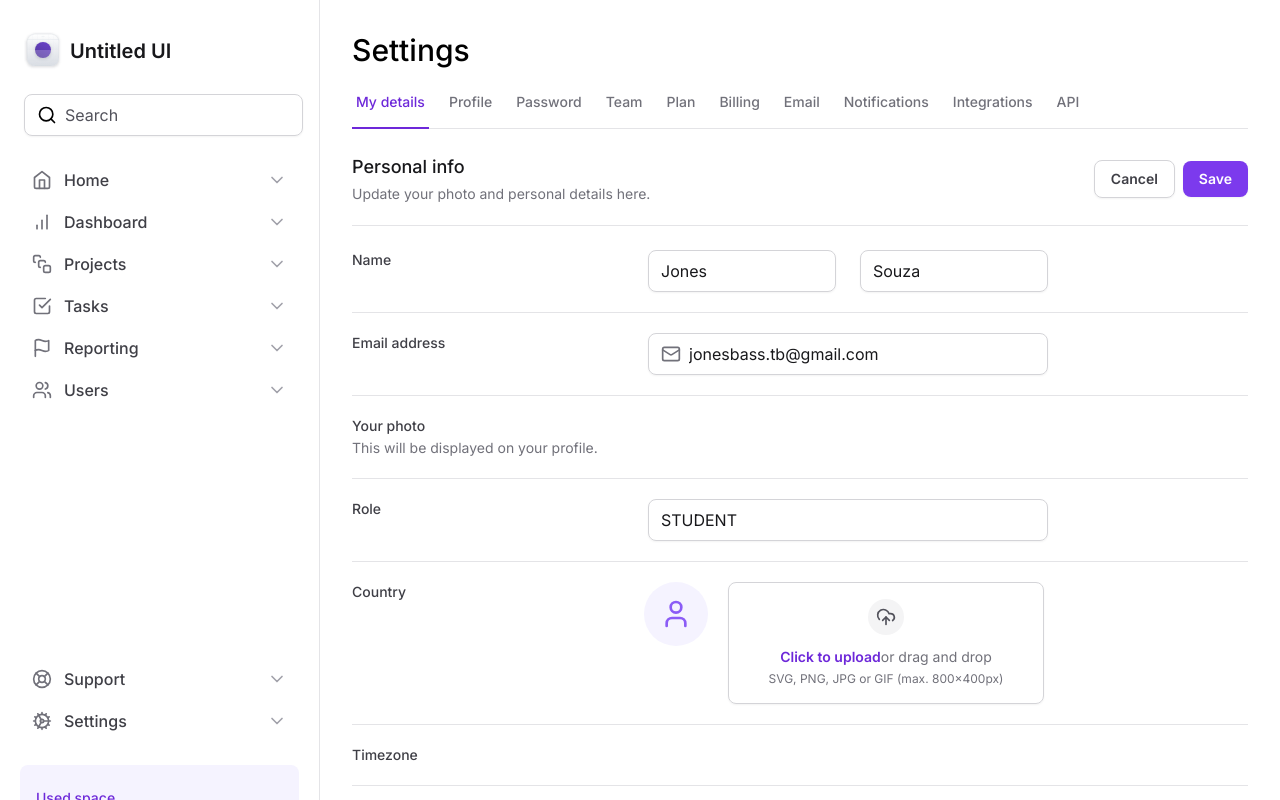
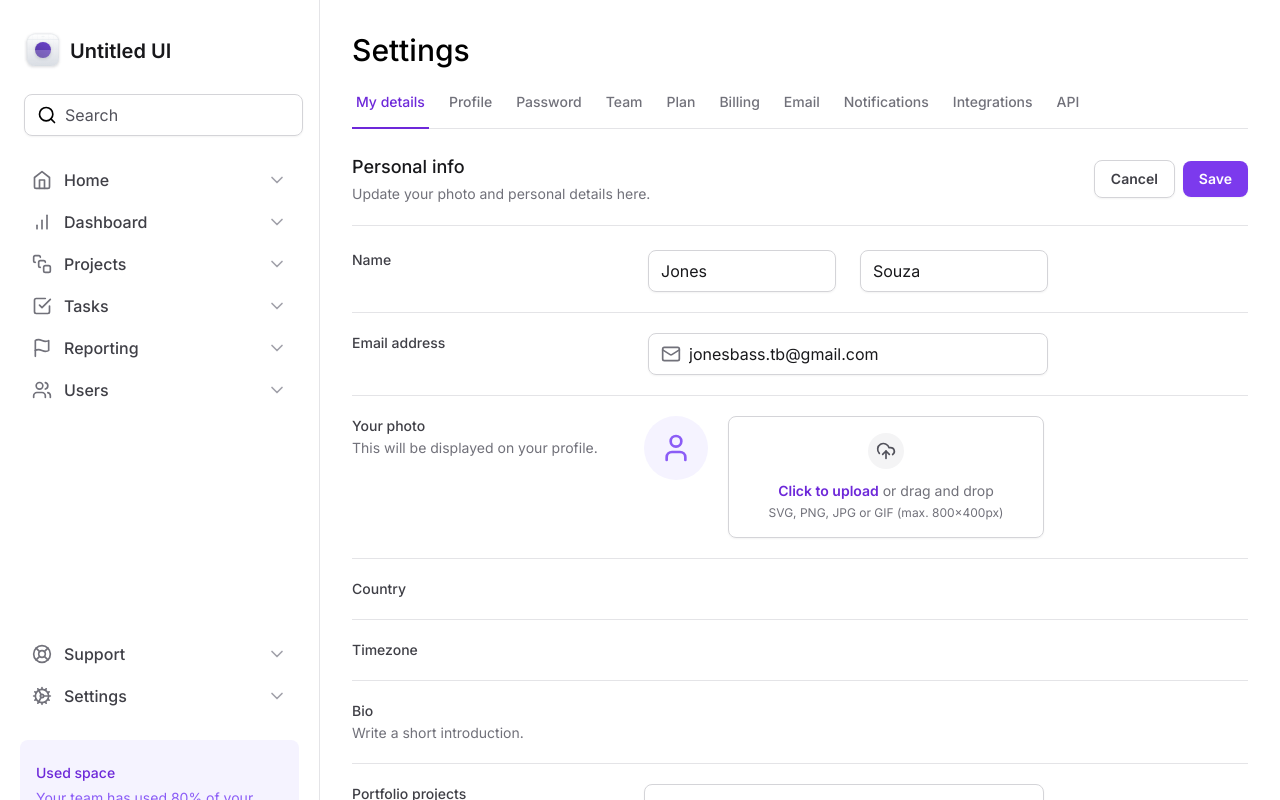
Before and after one commit to Jones-bass/tailwind-next, a Next.js app: page / in a window 1280 px wide. Shown: the top 800 px of the page. Built offline with nearby package versions, Linux system fonts and the light colour scheme.

Commit message:
Formulário - Contexto e preview da imagem

```diff
--- a/src/app/page.tsx
+++ b/src/app/page.tsx
@@ -1,6 +1,7 @@
 import { SettingsTabs } from '@/components/SettingsTabs'
 import * as Input from '@/components/Input'
 import { Mail, UploadCloud, User } from 'lucide-react'
+import * as FileInput from '../components/Form/FileInput'
 
 export default function Home() {
   return (
@@ -85,15 +86,11 @@ export default function Home() {
                 This will be displayed on your profile.
               </span>
             </label>
-          </div>
-
-          <div className="grid grid-cols-form gap-3 pt-5">
-            <label htmlFor="role" className="text-sm font-medium text-zinc-700">
-              Role
-            </label>
-            <Input.Root>
-              <Input.Control id="role" defaultValue="STUDENT" />
-            </Input.Root>
+            <FileInput.Root className="flex items-start gap-5">
+              <FileInput.ImagePreview />
+              <FileInput.Trigger />
+              <FileInput.Control />
+            </FileInput.Root>
           </div>
 
           <div className="grid grid-cols-form gap-3 pt-5">
@@ -103,34 +100,6 @@ export default function Home() {
             >
               Country
             </label>
-            <div className="flex items-start gap-5">
-              <div className="flex h-16 w-16 items-center justify-center rounded-full bg-violet-50">
-                <User className="h-8 w-8 text-violet-500" />
-              </div>
-
-              <label
-                htmlFor="photo"
-                className="group flex flex-1 cursor-pointer flex-col items-center gap-3 rounded-lg border border-zinc-300 px-6 py-4 text-center text-zinc-500 shadow-sm hover:border-violet-200 hover:bg-violet-25 hover:text-violet-500"
-              >
-                <div className="rounded-full border-6 border-zinc-50 bg-zinc-100 p-2 group-hover:border-violet-50 group-hover:bg-violet-100">
-                  <UploadCloud className="h-5 w-5 text-zinc-600 group-hover:text-violet-600" />
-                </div>
-
-                <div className="flex flex-col items-center gap-1">
-                  <span className="text-sm">
-                    <span className="font-semibold text-violet-700">
-                      Click to upload
-                    </span>
-                    or drag and drop
-                  </span>
-                  <span className="text-xs">
-                    SVG, PNG, JPG or GIF (max. 800x400px)
-                  </span>
-                </div>
-              </label>
-
-              <input type="file" className="sr-only" id="photo" />
-            </div>
             <div />
           </div>
 
@@ -164,7 +133,10 @@ export default function Home() {
                 Share a few snippets of your work.
               </span>
             </label>
-            <div />
+            <FileInput.Root>
+              <FileInput.Trigger />
+              <FileInput.Control multiple />
+            </FileInput.Root>
           </div>
 
           <div className="flex items-center justify-end gap-2 pt-5">
--- /dev/null
+++ b/src/components/Form/FileInput/Control.tsx
@@ -0,0 +1,30 @@
+'use client'
+
+import { ChangeEvent, ComponentProps } from 'react'
+import { useFileInput } from './Root'
+
+export type ControlProps = ComponentProps<'input'>
+
+export function Control(props: ControlProps) {
+  const { id, onFilesSelected } = useFileInput()
+
+  function handleFilesSelected(event: ChangeEvent<HTMLInputElement>) {
+    if (!event.target.files?.length) {
+      return
+    }
+
+    const files = Array.from(event.target.files)
+
+    onFilesSelected(files)
+  }
+
+  return (
+    <input
+      type="file"
+      className="sr-only"
+      id={id}
+      onChange={handleFilesSelected}
+      {...props}
+    />
+  )
+}
--- /dev/null
+++ b/src/components/Form/FileInput/ImagePreview.tsx
@@ -0,0 +1,34 @@
+'use client'
+
+import { User } from 'lucide-react'
+import { useFileInput } from './Root'
+import { useMemo } from 'react'
+
+export function ImagePreview() {
+  const { files } = useFileInput()
+
+  const previewURL = useMemo(() => {
+    if (files.length === 0) {
+      return null
+    }
+
+    return URL.createObjectURL(files[0])
+  }, [files])
+
+  if (previewURL === null) {
+    return (
+      <div className="flex h-16 w-16 items-center justify-center rounded-full bg-violet-50">
+        <User className="h-8 w-8 text-violet-500" />
+      </div>
+    )
+  }
+
+  return (
+    // eslint-disable-next-line @next/next/no-img-element
+    <img
+      src={previewURL}
+      alt=""
+      className="h-16 w-16 rounded-full object-cover"
+    />
+  )
+}
--- /dev/null
+++ b/src/components/Form/FileInput/Root.tsx
@@ -0,0 +1,32 @@
+'use client'
+
+import {
+  ComponentProps,
+  createContext,
+  useContext,
+  useId,
+  useState,
+} from 'react'
+
+export type RootProps = ComponentProps<'div'>
+
+type FileInputContextType = {
+  id: string
+  files: File[]
+  onFilesSelected: (files: File[]) => void
+}
+
+const FileInputContext = createContext({} as FileInputContextType)
+
+export function Root(props: RootProps) {
+  const id = useId()
+  const [files, setFiles] = useState<File[]>([])
+
+  return (
+    <FileInputContext.Provider value={{ id, files, onFilesSelected: setFiles }}>
+      <div {...props} />
+    </FileInputContext.Provider>
+  )
+}
+
+export const useFileInput = () => useContext(FileInputContext)
--- /dev/null
+++ b/src/components/Form/FileInput/Trigger.tsx
@@ -0,0 +1,27 @@
+'use client'
+
+import { UploadCloud } from 'lucide-react'
+import { useFileInput } from './Root'
+
+export function Trigger() {
+  const { id } = useFileInput()
+
+  return (
+    <label
+      htmlFor={id}
+      className="group flex flex-1 cursor-pointer flex-col items-center gap-3 rounded-lg border border-zinc-300 px-6 py-4 text-center text-zinc-500 shadow-sm hover:border-violet-200 hover:bg-violet-25 hover:text-violet-500"
+    >
+      <div className="rounded-full border-6 border-zinc-50 bg-zinc-100 p-2 group-hover:border-violet-50 group-hover:bg-violet-100">
+        <UploadCloud className="h-5 w-5 text-zinc-600 group-hover:text-violet-600" />
+      </div>
+
+      <div className="flex flex-col items-center gap-1">
+        <span className="text-sm">
+          <span className="font-semibold text-violet-700">Click to upload</span>{' '}
+          or drag and drop
+        </span>
+        <span className="text-xs">SVG, PNG, JPG or GIF (max. 800x400px)</span>
+      </div>
+    </label>
+  )
+}
--- /dev/null
+++ b/src/components/Form/FileInput/index.tsx
@@ -0,0 +1,6 @@
+import { Control } from './Control'
+import { ImagePreview } from './ImagePreview'
+import { Root } from './Root'
+import { Trigger } from './Trigger'
+
+export { Control, ImagePreview, Root, Trigger }
```
